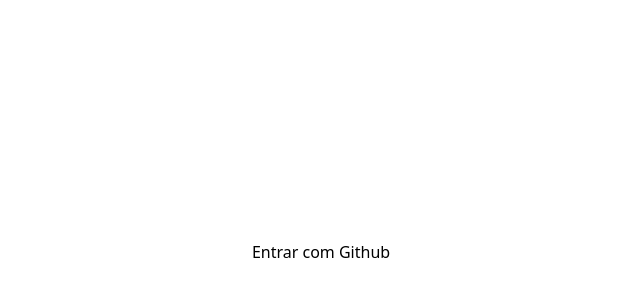
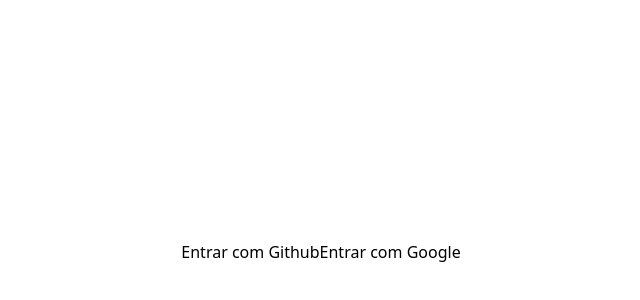
Before and after one commit to matheusrpd/progress-feed, a Next.js app: page / in a window 1280 px wide. Shown: the part 148-448 px from the top of the page, without its empty margins (319-959 px from the left). Built offline with nearby package versions, Linux system fonts and the light colour scheme; no server answers.

Commit message:
feat: add sign-in with google

```diff
--- a/src/app/page.tsx
+++ b/src/app/page.tsx
@@ -5,14 +5,14 @@
 export default function Home() {
   const { isLoaded, signIn } = useSignIn()
 
-  async function handleSingIn() {
+  async function handleSingIn(platform: 'github' | 'google') {
     if (!isLoaded) {
       return
     }
 
     try {
       await signIn.authenticateWithRedirect({
-        strategy: 'oauth_github',
+        strategy: platform === 'github' ? 'oauth_github' : 'oauth_google',
         redirectUrlComplete: '/feed',
         redirectUrl: '/feed',
       })
@@ -27,7 +27,8 @@
 
   return (
     <main className="flex h-screen w-full items-center justify-center">
-      <button onClick={handleSingIn}>Entrar com Github</button>
+      <button onClick={() => handleSingIn('github')}>Entrar com Github</button>
+      <button onClick={() => handleSingIn('google')}>Entrar com Google</button>
     </main>
   )
 }
```
